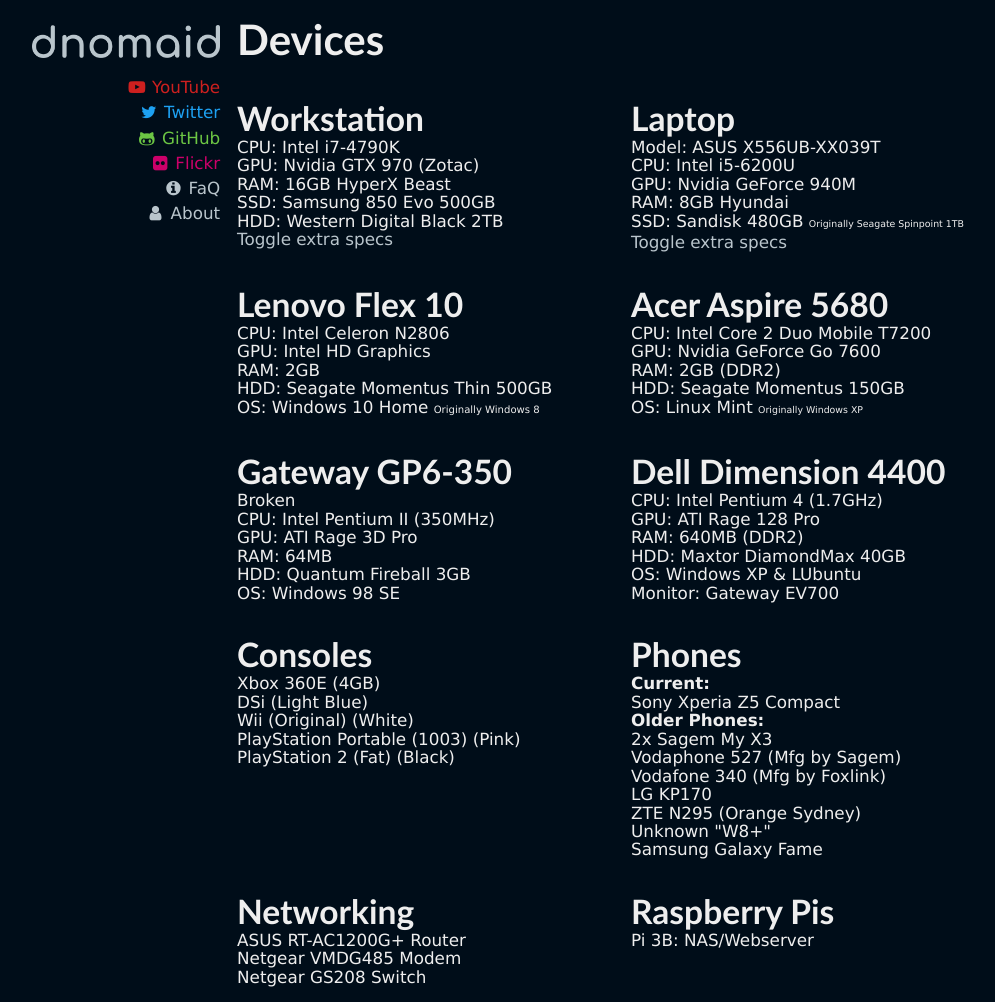
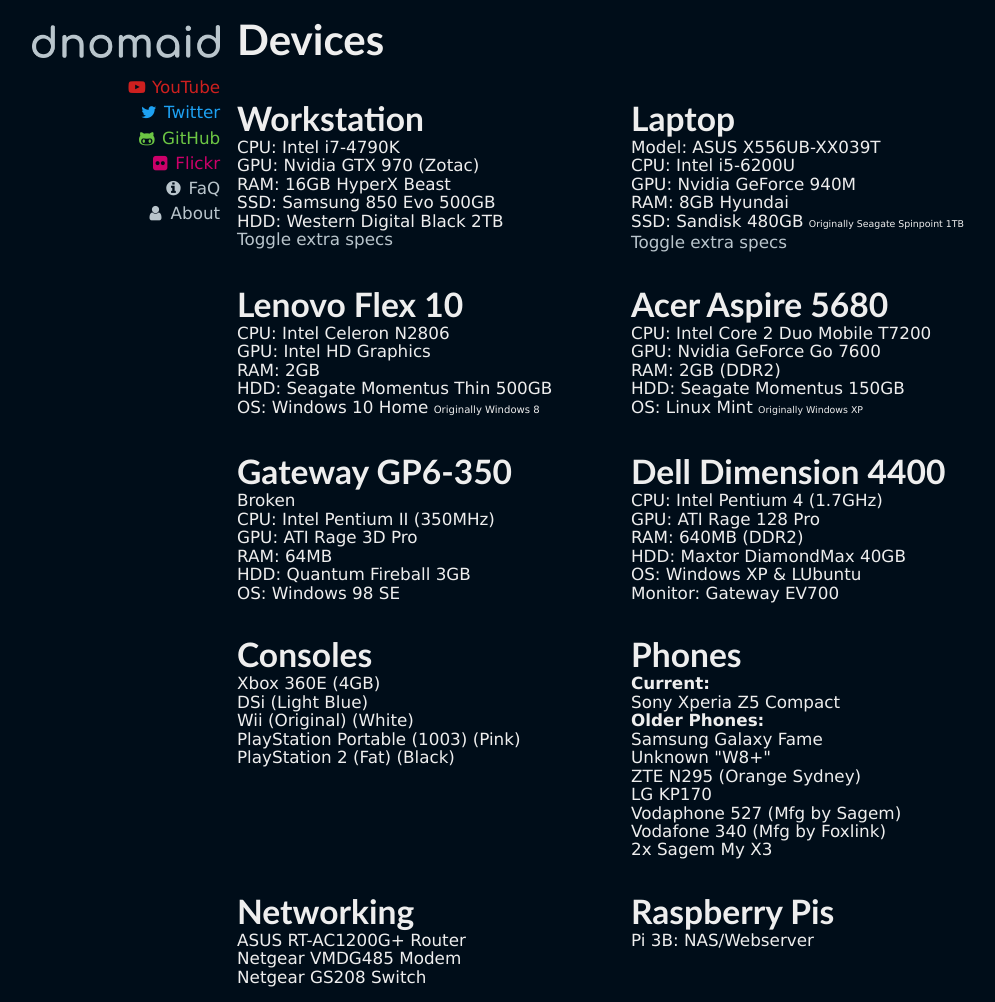
Before and after one commit to tomfishemoji/tomfishemoji.github.io, a Jekyll site: the page built from devices.html, in a window 1280 px wide. Shown: the whole page, without its empty margins (151-1146 px from the left). Built offline with Jekyll 4.4.1, drawn with Linux system fonts in a browser that asks for light colours.

Commit message:
Re-order phones

```diff
--- a/devices.html
+++ b/devices.html
@@ -101,13 +101,13 @@
                 <p><b>Current:</b></p>
                 <p>Sony Xperia Z5 Compact</p>
                 <p><b>Older Phones:</b></p>
-                <p>2x Sagem My X3</p>
+                <p>Samsung Galaxy Fame</p>
+                <p>Unknown "W8+"</p>
+                <p>ZTE N295 (Orange Sydney)</p>
+                <p>LG KP170</p>
                 <p>Vodaphone 527 (Mfg by Sagem)</p>
                 <p>Vodafone 340 (Mfg by Foxlink)</p>
-                <p>LG KP170</p>
-                <p>ZTE N295 (Orange Sydney)</p>
-                <p>Unknown "W8+"</p>
-                <p>Samsung Galaxy Fame</p>
+                <p>2x Sagem My X3</p>
             </div>
 
         </div>
```
